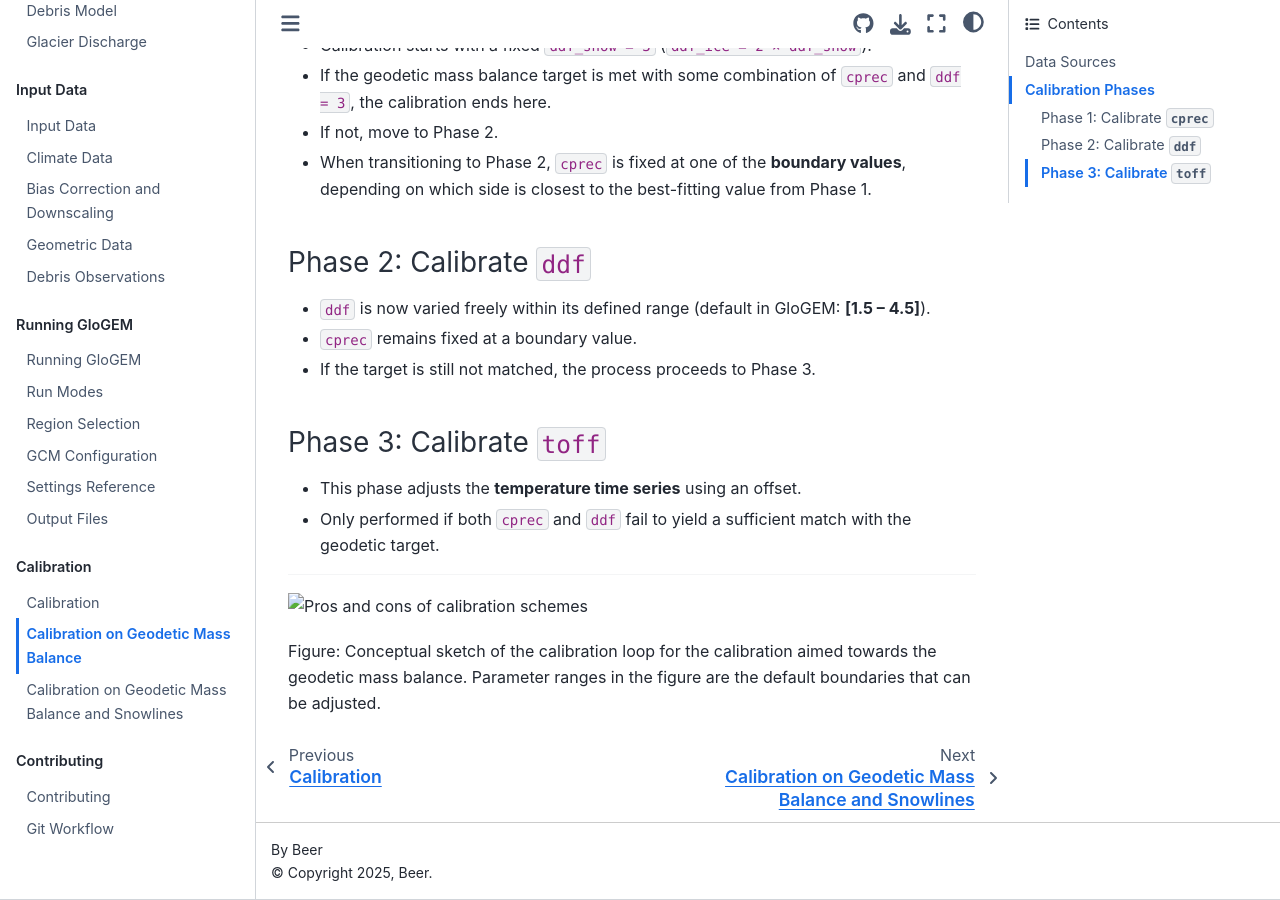
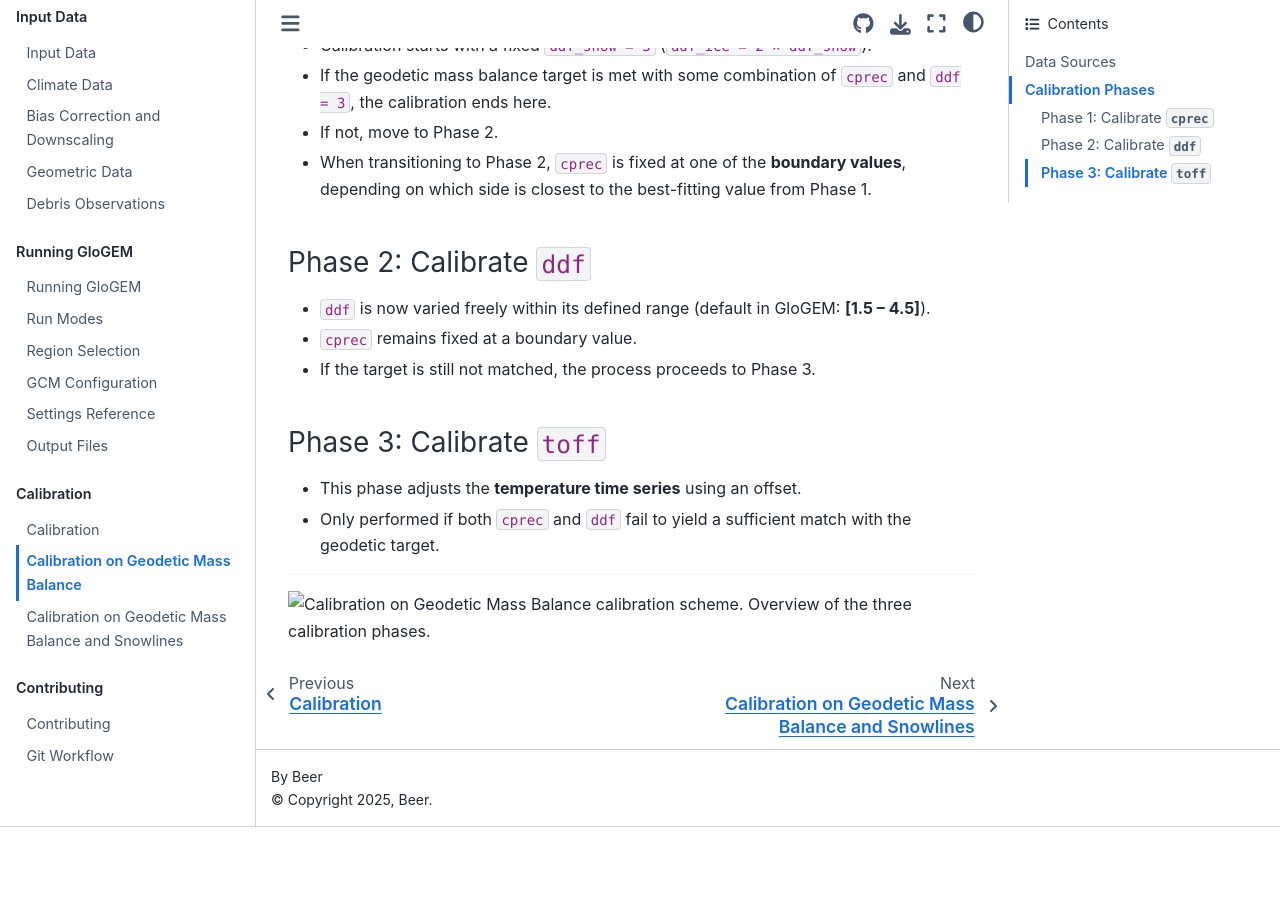
Before and after one commit to eth-vaw-glaciology/GloGEM-doc-temp, a Sphinx documentation site: the page built from docs/source/calibration/geodetic.md, in a window 1280 px wide and 900 px high, scrolled down 1020 px. Built offline with Sphinx 7.4.7 and the Sphinx Book theme 1.1.4, drawn with Linux system fonts in a browser that asks for light colours; after the commit the page ends 1847 px from its top, so only the background shows below that.

Commit message:
updating geodetic mass balance

```diff
--- a/docs/source/calibration/geodetic.md
+++ b/docs/source/calibration/geodetic.md
@@ -44,8 +44,4 @@
 - Only performed if both `cprec` and `ddf` fail to yield a sufficient match with the geodetic target.
 
 ---
-![Pros and cons of calibration schemes](../../images/calibration_schemes_glogem_doc.png)
-
-
-
-Figure: Conceptual sketch of the calibration loop for the calibration aimed towards the geodetic mass balance. Parameter ranges in the figure are the default boundaries that can be adjusted.
+![Calibration on Geodetic Mass Balance calibration scheme. Overview of the three calibration phases.](../../images/conceptual_calibration_sketch_gmb.png)
```
